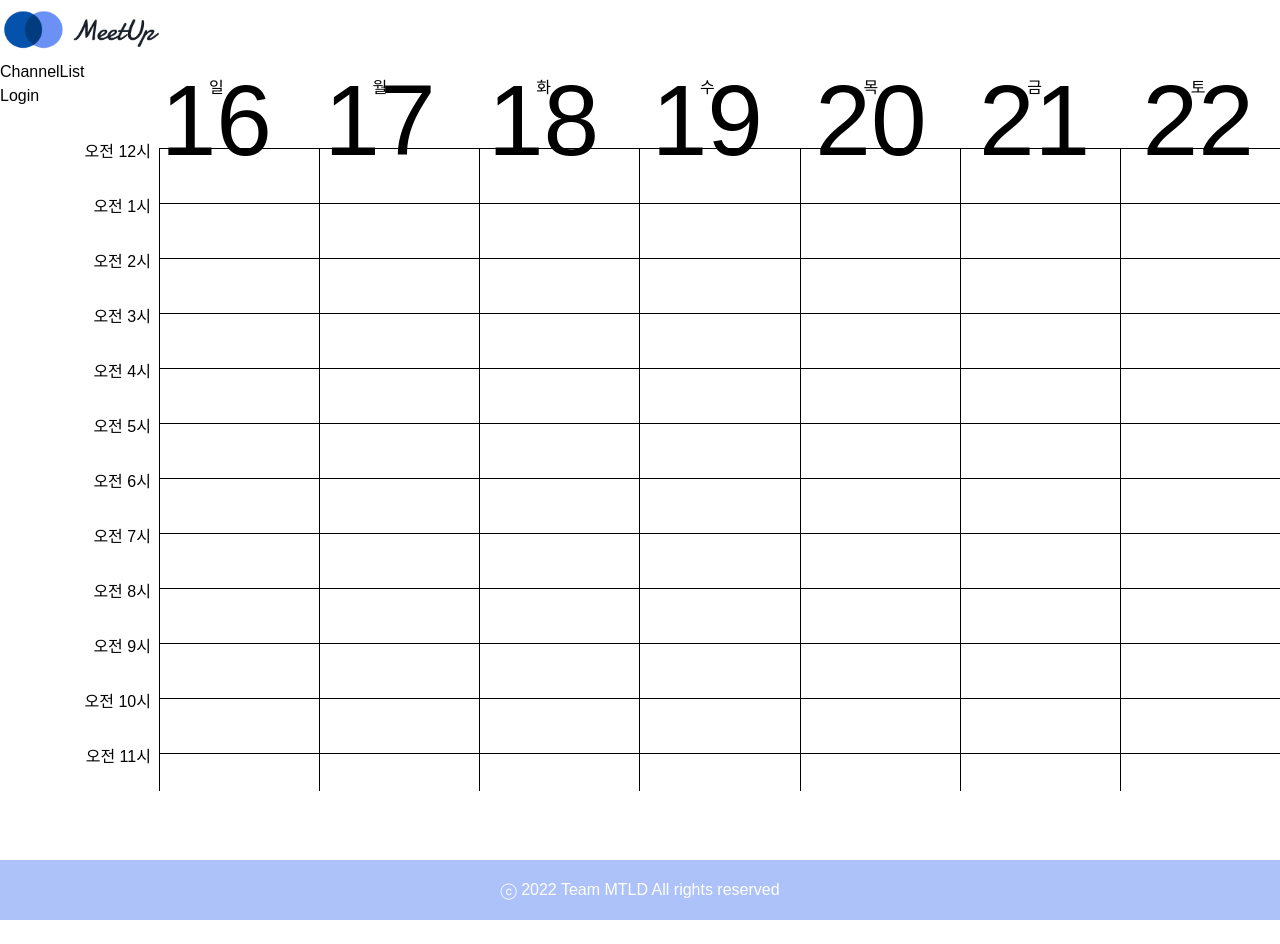
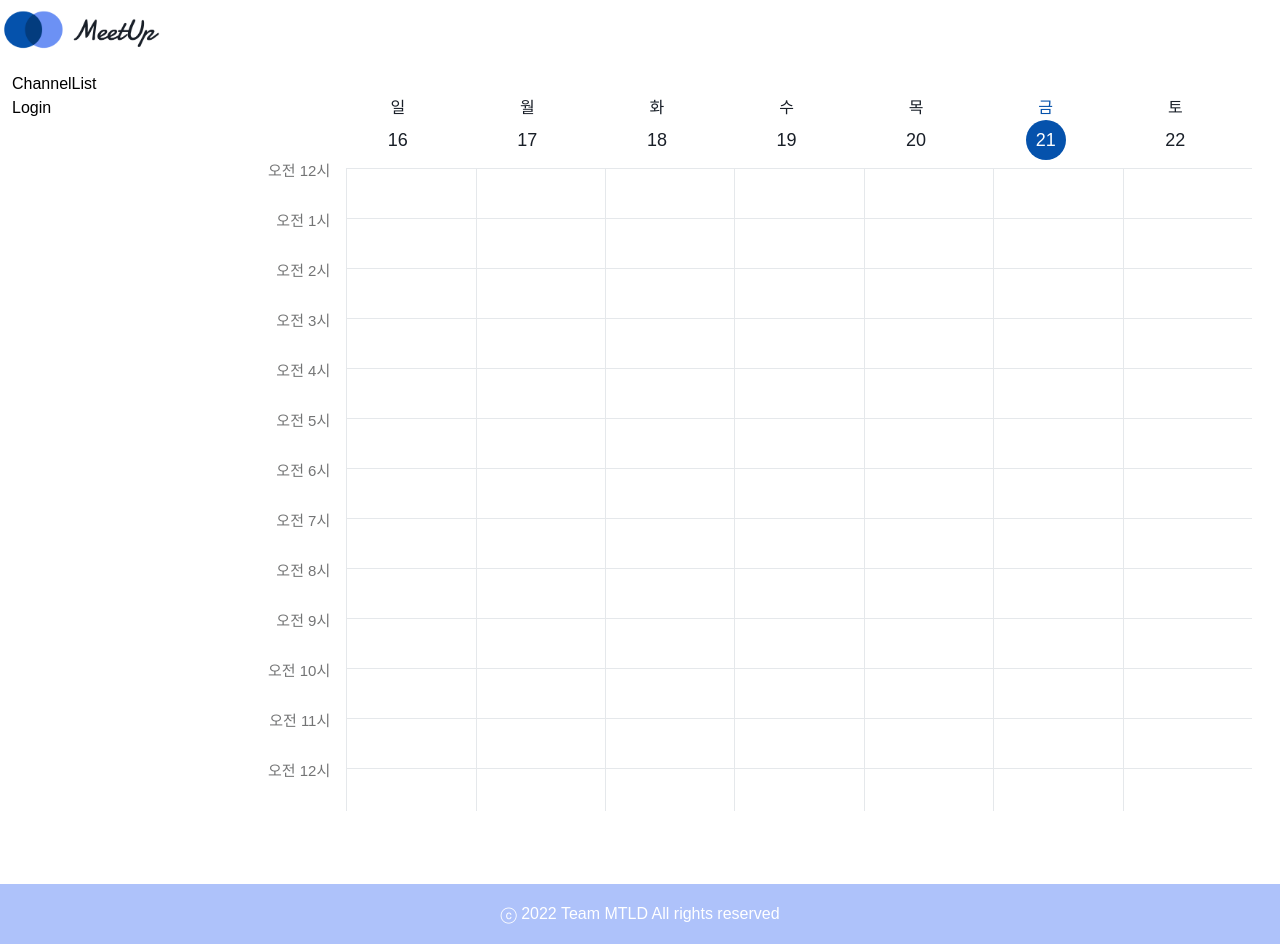
Before and after one commit to drsuneamer/MeetUp, a React (Create React App) app in the folder frontend/: page / in a window 1280 px wide. Before the commit the page ends 920 px from the top, so only its background shows below. Built offline with nearby package versions, Linux system fonts and the light colour scheme.

Commit message:
[#S07P31A102-117][FE] design: calendar layout

```diff
--- a/frontend/package.json
+++ b/frontend/package.json
@@ -19,6 +19,7 @@
     "react-redux": "^8.0.4",
     "react-router-dom": "^6.4.2",
     "react-scripts": "5.0.1",
+    "tailwind-scrollbar-hide": "^1.1.7",
     "typescript": "^4.8.4",
     "web-vitals": "^2.1.4"
   },
--- a/frontend/src/components/Calendar.tsx
+++ b/frontend/src/components/Calendar.tsx
@@ -4,8 +4,8 @@ import WeeklyCalendarBody from './WeeklyCalendarBody';
 
 const WeeklyCalendar = () => {
   return (
-    <section className="w-full flex flex-col mb-2 overflow-x-scroll">
-      <div className="flex flex-col flex-1 w-full min-w-[500px]">
+    <section className="w-full flex flex-col m-2">
+      <div className="flex flex-col basis-9/12 min-w-[500px]">
         <WeeklyCalenderHeader />
         <WeeklyCalendarBody />
       </div>
--- a/frontend/src/components/SingleSelect.tsx
+++ b/frontend/src/components/SingleSelect.tsx
@@ -99,9 +99,9 @@ const SingleSelect = ({
               key={`${list[valueKey]}${index}`}
               className={`${
                 selected !== null && selected[valueKey] === list[valueKey]
-                  ? 'bg-blue-500 text-white'
-                  : 'bg-white'
-              } p-1 hover:bg-gray-200 transition cursor-pointer`}
+                  ? 'bg-title text-background'
+                  : 'bg-background'
+              } p-1 hover:bg-label transition cursor-pointer`}
               onClick={e => {
                 e.stopPropagation();
                 handleSelectedClick(index);
--- a/frontend/src/components/WeeklyCalendarBody.tsx
+++ b/frontend/src/components/WeeklyCalendarBody.tsx
@@ -8,6 +8,8 @@ import {
 } from '../stores/modules/events';
 import { setEventModalOpen } from '../stores/modules/modal';
 import { SelectedEvent } from '../types/events';
+
+
 
 const WeeklyCalendarBody = () => {
   const { currentDate } = useAppSelector(state => state.dates);
@@ -67,19 +69,19 @@ const WeeklyCalendarBody = () => {
   return (
       <div
         ref={deletePopupContainerRef}
-      className="flex flex-1 max-h-[calc(100vh-9.3rem)] overflow-y-scroll">
+        className="calendar-body flex flex-1 max-h-[calc(100vh-9.3rem)] overflow-y-scroll scrollbar-hide">
         <div className="flex flex-col h-fit">
           {hours.map((hour, index) => {
             return (
               <div
-              className="text-gray-500 text-xsm h-[55px] text-right pr-2"
+                className="text-label text-xs h-[50px] text-right pr-2"
                 key={index}>
                 {hour}
               </div>
             );
           })}
         </div>
-      <div className="flex flex-1 h-fit pt-2 md:ml-0">
+        <div className="flex flex-1 h-fit p-2 md:ml-0">
           {weekly.map(({ date, stringDate }) => {
             return (
               <div
@@ -89,7 +91,7 @@ const WeeklyCalendarBody = () => {
                   return (
                     <div
                       key={`${hour}${index}`}
-                    className="border-1 border-t border-l h-[55px]"
+                      className="border-1 border-t border-l h-[50px] border-line"
                       onClick={(e: React.MouseEvent<HTMLDivElement>) => {
                         const rect = e.currentTarget.getBoundingClientRect();
                         const y = e.clientY - rect.top;
@@ -122,7 +124,7 @@ const WeeklyCalendarBody = () => {
                     <div
                       key={`${stringDate}${index}`}
                       style={{ top, height }}
-                    className={`flex flex-wrap items-center absolute w-full text-white overflow-y-auto bg-blue-400 rounded p-1 text-[13px] cursor-pointer`}
+                      className={`flex flex-wrap items-center absolute w-full text-background overflow-y-auto bg-title rounded p-1 text-[13px] cursor-pointer`}
                       onClick={(e: React.MouseEvent<HTMLDivElement>) =>
                         handleSelectedEvent(e, stringDate, index)
                       }>
@@ -150,7 +152,7 @@ const WeeklyCalendarBody = () => {
 
         {selectedEventPosition !== null && (
           <div
-          className="fixed text-sm shadow rounded-lg bg-white cursor-pointer px-4 py-2"
+            className="fixed text-sm shadow rounded-lg bg-background cursor-pointer px-4 py-2"
             style={selectedEventPosition}
             onClick={handleDeleteEvent}>
             삭제
--- a/frontend/src/components/WeeklyCalendarHeader.tsx
+++ b/frontend/src/components/WeeklyCalendarHeader.tsx
@@ -11,19 +11,19 @@ const WeeklyCalenderHeader = () => {
   }, [currentDate]);
 
   return (
-    <div className="flex ml-[50px]">
+    <div className="flex ml-[65px] mr-[20px]">
       {weekly.map((date, index) => {
         return (
           <div className="flex flex-1 flex-col pt-4" key={date.date}>
             <div
               className={`text-center text-sm ${
-                date.isToday ? 'text-blue-500' : 'text-gray-500'
+                date.isToday ? 'text-title' : 'text-body'
               }`}>
               {DAYS[index]}
             </div>
             <div
-              className={`text-center text-2xl p-1 w-10 h-10 rounded-full m-auto flex justify-center items-center font-medium
-            ${date.isToday ? 'bg-blue-500 text-white' : 'text-gray-500'}`}>
+              className={`text-center text-2xl p-1 w-10 h-10 rounded-full m-auto flex justify-center items-center text-s
+            ${date.isToday ? 'bg-title text-background' : 'text-body'}`}>
               {date.date}
             </div>
           </div>
--- a/frontend/src/pages/MeetUp.tsx
+++ b/frontend/src/pages/MeetUp.tsx
@@ -6,9 +6,11 @@ import EventModal from '../components/EventModal';
 
 const MeetUp = () => {
   return (
-    <div className={'h-screen flex flex-col overflow-hidden'}>
+    <div className={'h-screen flex flex-col overflow-hidden m-3'}>
       <main className={'flex flex-1'}>
-        <Sidebar />
+        <div className={'flex basis-3/12'}>
+          <Sidebar />
+        </div>
         <Calendar />
         <EventModal />
       </main>
--- a/frontend/tailwind.config.js
+++ b/frontend/tailwind.config.js
@@ -63,6 +63,8 @@ module.exports = {
       },
     },
   },
-  plugins: [],
+  plugins: [
+    require('tailwind-scrollbar-hide')
+  ],
   important: true,
 };
```
Also changed, not shown: 1 other file (tests, documents, lock files or other folders). Lines whose indentation alone changed are shown as unchanged.
